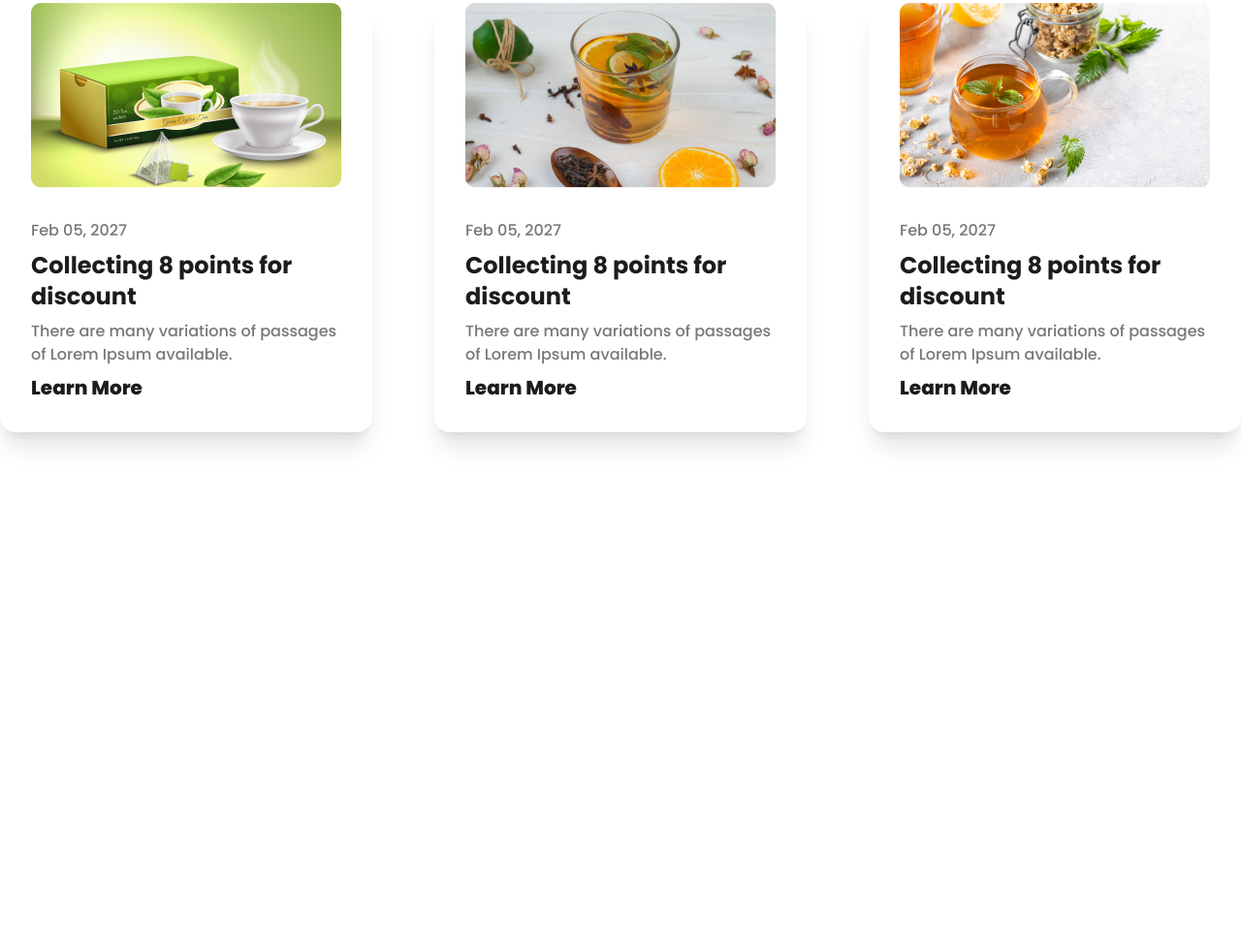
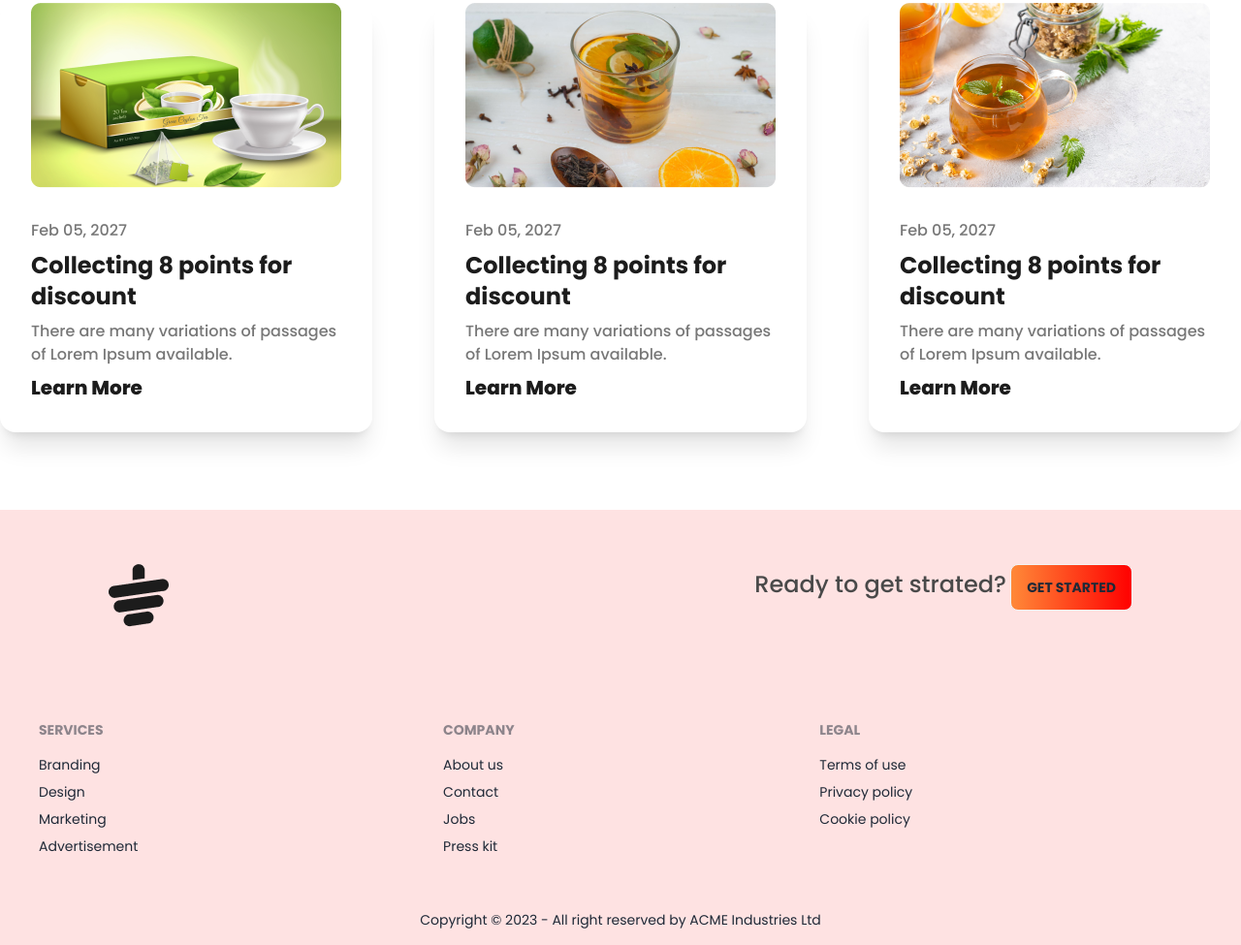
Before and after one commit to mdminarba/Tea-house, a plain HTML site: page index.html in a window 1280 px wide. Shown: the part 2931-3906 px from the top of the page at 97% size. Before the commit the page ends 3457 px from the top, so only its background shows below. Drawn offline with nearby package versions, Linux system fonts and the light colour scheme.

Commit message:
footer adde

```diff
--- a/index.html
+++ b/index.html
@@ -288,9 +288,52 @@
     </div>
    </section>
  </main>
- <style>
+ <footer>
+ <div class="flex  bg-red-100">
+  <div class="flex w-full justify-between mx-28 py-14">
+    <div class="">
+        <img src="./images/cup.png" alt="">
+    </div>
+    <div class="">
+      <a href="" class=" text-[#494949] font-medium text-2xl">Ready to get strated?</a>
+    <button  class="btn bg-gradient-to-r from-[#FF8938] to-[#F00] ...">Get Started</button>
+    </div>
+  </div>
+</div>
+<div>
 
- </style>
-  </haeder>
+
+  <footer class="footer p-10  bg-red-100 text-base-content">
+    <div>
+      <span class="footer-title">Services</span>
+      <a class="link link-hover">Branding</a>
+      <a class="link link-hover">Design</a>
+      <a class="link link-hover">Marketing</a>
+      <a class="link link-hover">Advertisement</a>
+    </div>
+    <div>
+      <span class="footer-title">Company</span>
+      <a class="link link-hover">About us</a>
+      <a class="link link-hover">Contact</a>
+      <a class="link link-hover">Jobs</a>
+      <a class="link link-hover">Press kit</a>
+    </div>
+    <div>
+      <span class="footer-title">Legal</span>
+      <a class="link link-hover">Terms of use</a>
+      <a class="link link-hover">Privacy policy</a>
+      <a class="link link-hover">Cookie policy</a>
+    </div>
+  </footer>
+  <footer class="footer footer-center p-4 bg-red-100 text-base-content">
+    <div>
+      <p>Copyright © 2023 - All right reserved by ACME Industries Ltd</p>
+    </div>
+  </footer>
+
+    </div>
+  </footer>
+</footer>
+
 </body>
 </html>
```
